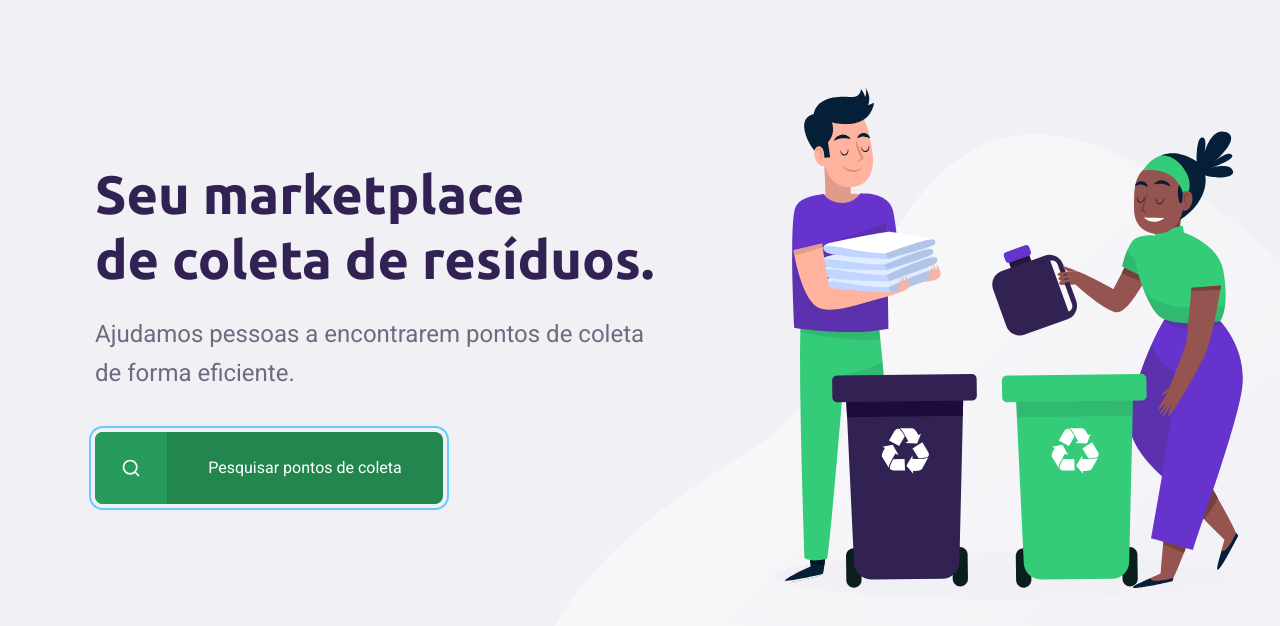
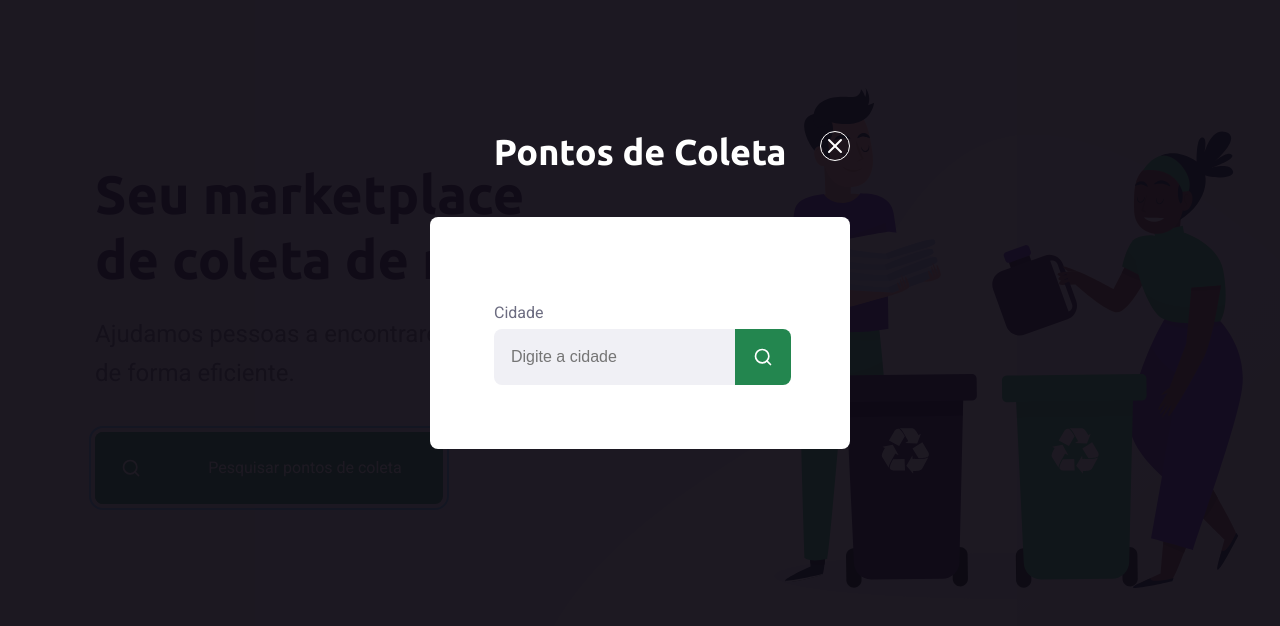
Before and after one commit to NayraCruz/ecoleta, a plain HTML site: page index.html in a window 1280 px wide. Both pictures are taken after a click on the link "Pesquisar pontos de coleta". Shown: the part 112-738 px from the top of the page. Drawn offline with Linux system fonts and the light colour scheme.

Commit message:
Diagramada a modal da home

```diff
--- a/css/global.css
+++ b/css/global.css
@@ -66,7 +66,6 @@ h2, .h2 {
     height: 56px;
     margin-left: auto;
     margin-right: auto;
-    margin-top: 24px;
     max-width: 348px;
     padding: 0;
     text-decoration: none;
@@ -77,11 +76,10 @@ h2, .h2 {
     .btn {
         margin-left: unset;
         margin-right: unset;
-        margin-top: 40px;
     }
 }
 
-.btn:hover {
+.btn:hover, .btn:focus {
     background-color: var(--primary-hover);
 }
 
@@ -237,12 +235,10 @@ h2, .h2 {
 .form {
     background-color: white;
     border-radius: 8px;
-    margin-top: 40px;
     padding: 34px;
 }
 @media (min-width: 992px) {
     .form {
-        margin-top: 80px;
         padding: 64px;
     }
 }
@@ -349,3 +345,27 @@ h2, .h2 {
     -moz-appearance: none;
     appearance: none;
 }
+
+.l-form__input-btn {
+    display: flex;
+}
+
+.l-form__input-btn .form__input {
+    border-bottom-right-radius: 0;
+    border-top-right-radius: 0;
+    width: 166px;
+}
+@media (min-width: 576px) {
+    .l-form__input-btn .form__input {
+        width: auto;
+    }
+}
+
+.l-form__input-btn .btn {
+    border-radius: 0 8px 8px 0;
+    width: 56px;
+}
+
+.l-form__input-btn .btn__icon {
+    background-color: transparent;
+}
--- a/css/home.css
+++ b/css/home.css
@@ -64,6 +64,12 @@
 /* Button */
 .page--home .btn {
     height: 72px;
+    margin-top: 24px;
+}
+@media (min-width: 992px) {
+    .page--home .btn {
+        margin-top: 40px;
+    }
 }
 
 .page--home .btn__icon {
--- /dev/null
+++ b/css/modal.css
@@ -0,0 +1,69 @@
+.modal {
+    align-items: center;
+    background-color: #0e0a14ef;
+    display: flex;
+    height: 100vh;
+    justify-content: center;
+    position: fixed;
+    top: 0;
+    transition: 400ms;
+    width: 100vw;
+}
+
+.modal.-hide {
+    display: none;
+}
+
+.modal__content {
+    max-width: 450px;
+}
+
+.modal__header {
+    position: relative;
+}
+
+.modal__header, .modal__body {
+    padding-left: 15px;
+    padding-right: 15px;
+}
+
+.modal__title {
+    color: white;
+    font-size: 24px;
+    line-height: 1.4;
+    text-align: center;
+}
+@media (min-width: 992px) {
+    .modal__title {
+        font-size: 36px;
+    }
+}
+
+.modal__close {
+    background: transparent url(../assets/x.svg)center;
+    border: 1px solid white;
+    border-radius: 100px;
+    color: white;
+    display: block;
+    font-size: 20px;
+    font-weight: normal;
+    height: 30px;
+    right: 15px;
+    padding: 0;
+    position: absolute;
+    top: 4px;
+    width: 30px;
+}
+
+.modal__close:hover, .modal__close:focus {
+    border-color: yellow;
+}
+
+.modal .form {
+    margin-top: 40px;
+}
+
+.modal .form__label {
+    display: block;
+    margin-bottom: 8px;
+}
--- a/index.html
+++ b/index.html
@@ -11,6 +11,7 @@
     <link rel="stylesheet" href="css/reset.css">
     <link rel="stylesheet" href="css/sr-only.css">
     <link rel="stylesheet" href="css/global.css">
+    <link rel="stylesheet" href="css/modal.css">
     <link rel="stylesheet" href="css/home.css">
 </head>
 
@@ -43,13 +44,39 @@
                     Ajudamos pessoas a encontrarem pontos de coleta de forma eficiente.
                 </p>
 
-                <a href="#" class="btn">
+                <a href="#" class="btn js-btn-show-modal">
                     <span class="btn__icon" aria-hidden="true"></span>
                     <span class="btn__text">Pesquisar pontos de coleta</span>
                 </a>
             </main>
         </div>
     </div>
+
+    <div class="modal -hide" tabindex="-1">
+        <div class="modal__content">
+            <div class="modal__header">
+                <h2 class="modal__title">Pontos de Coleta</h2>
+                <button class="modal__close"><span class="sr-only">Fechar</span></button>
+            </div>
+            <div class="modal__body">
+                <form class="form" action="">
+                    <div class="form__group">
+                        <label class="form__label" for="parameter-city">Cidade</label>
+
+                        <div class="l-form__input-btn">
+                            <input class="form__input" id="parameter-city" type="text" name="search" placeholder="Digite a cidade">
+                            <button class="btn">
+                                <span class="btn__icon" aria-hidden="true"></span>
+                                <span class="sr-only btn__text">Buscar</span>
+                            </button>
+                        </div>
+                    </div>
+                </form>
+            </div>
+        </div>
+    </div>
+
+    <script src="scripts/index.js"></script>
 </body>
 
 </html>
--- /dev/null
+++ b/scripts/index.js
@@ -0,0 +1,11 @@
+const buttonSearch = document.querySelector('.js-btn-show-modal');
+const modal = document.querySelector('.modal');
+const modalClose = document.querySelector('.modal__close');
+
+buttonSearch.addEventListener('click', () => {
+    modal.classList.remove('-hide');
+});
+
+modalClose.addEventListener('click', () => {
+    modal.classList.add('-hide');
+});
```
Also changed, not shown: css/create-point.css (+15 -0 lines).
